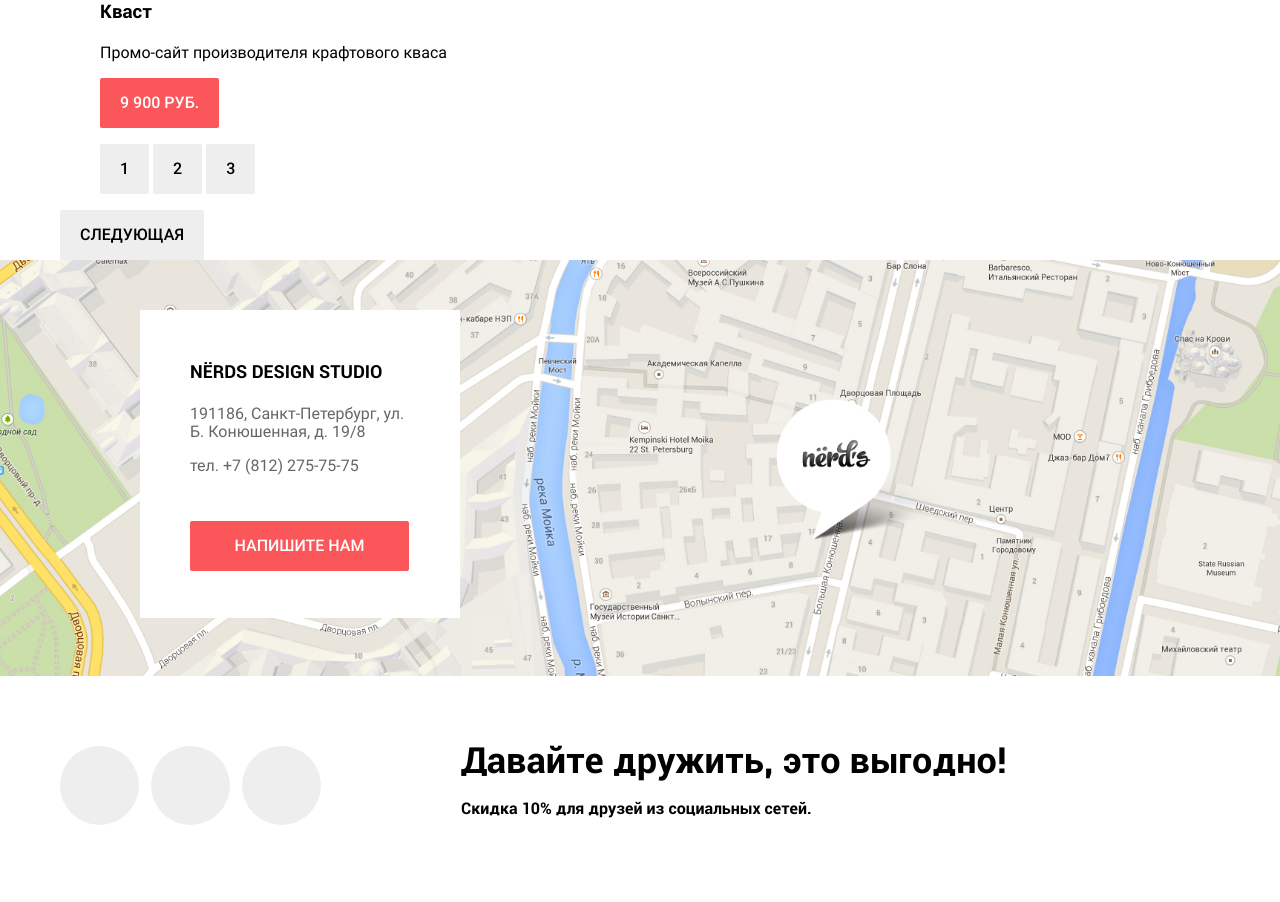
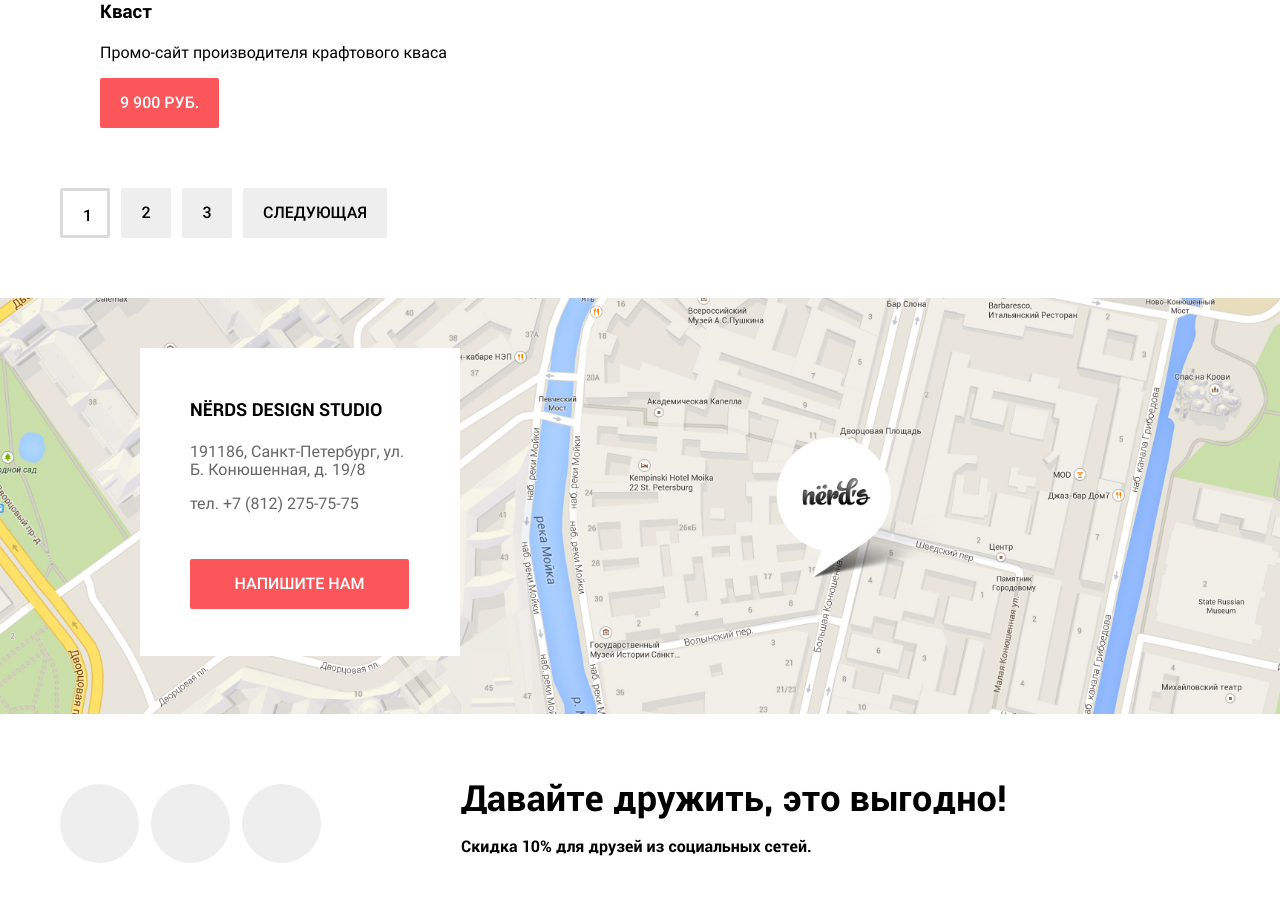
Before and after one commit to heknt90/nerds, a website: page source/catalog.html in a window 1280 px wide. Shown: the part 4409-5311 px from the top of the page. Drawn offline with nearby package versions, Linux system fonts and the light colour scheme; files that its build step writes are made by us from their sources.

Commit message:
Стили для пагинации

```diff
--- a/source/sass/sass-modules/common.scss
+++ b/source/sass/sass-modules/common.scss
@@ -3,8 +3,6 @@ body {
 }
 
 .page {
-
-  &__main {
 
   &:before {
     content: '';
@@ -12,10 +10,16 @@ body {
     top: 0;
     left: 0;
     right: 0;
-      height: 545px;
     background-color: $color_gray;
     z-index: -1;
   }
+
+  &_main:before {
+    height: 545px;
+  }
+
+  &_inner:before {
+    height: 355px;
   }
 
   &__container {
@@ -49,3 +53,34 @@ body {
 .site__section {
   border-bottom: 2px solid $color_gray;
 }
+
+.pagination {
+  margin: 60px 0;
+
+  &, &__pages {
+    display: flex;
+  }
+
+  &__pages {
+    margin: 0;
+    padding: 0;
+    list-style: none;
+  }
+
+  &__page {
+    width: 50px;
+    height: 50px;
+    box-sizing: border-box;
+    text-align: center;
+
+    &_current {
+      background-color: #fff;
+      border: 3px solid #dbdbdb;
+    }
+  }
+
+  .button:not(:first-of-type),
+  .pagination__button {
+    margin-left: 11px;
+  }
+}
```
Lines whose indentation alone changed are shown as unchanged.
